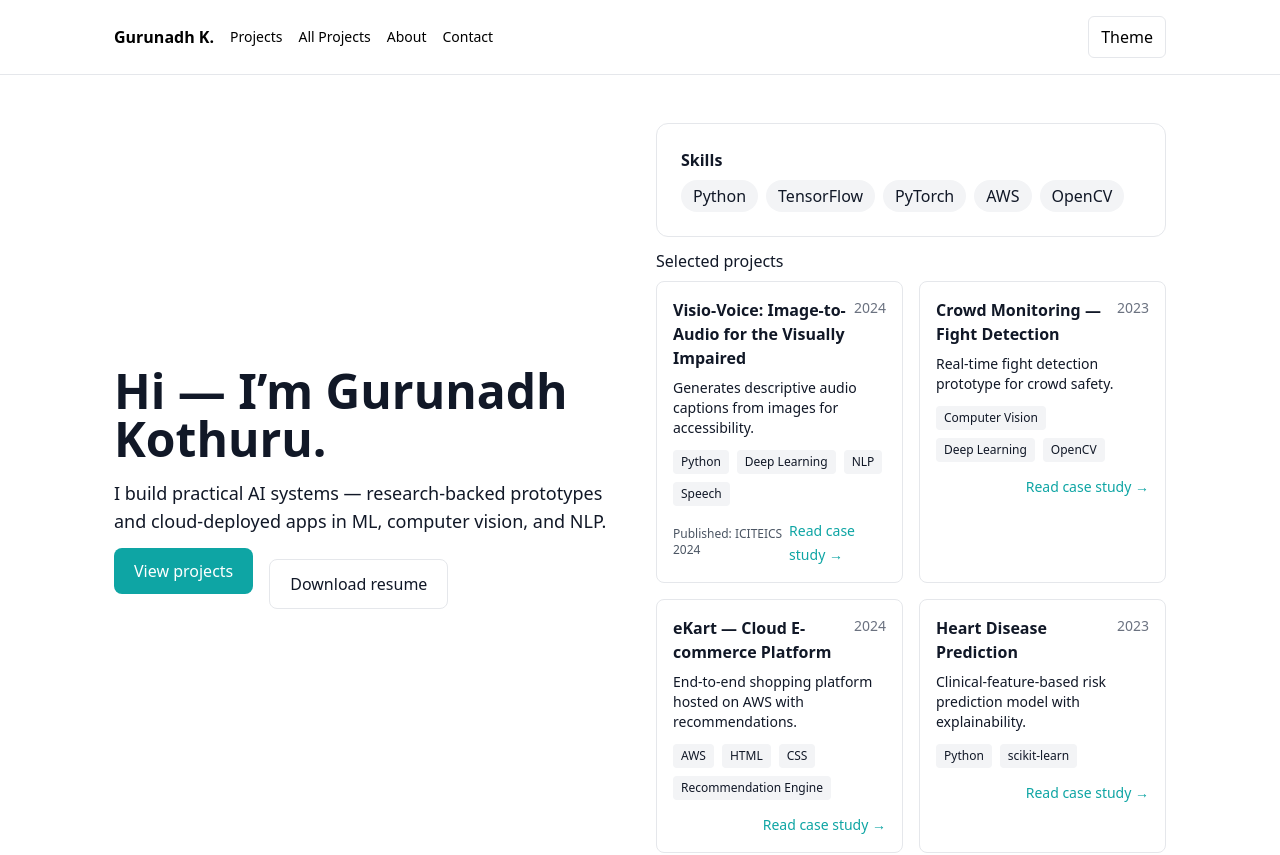
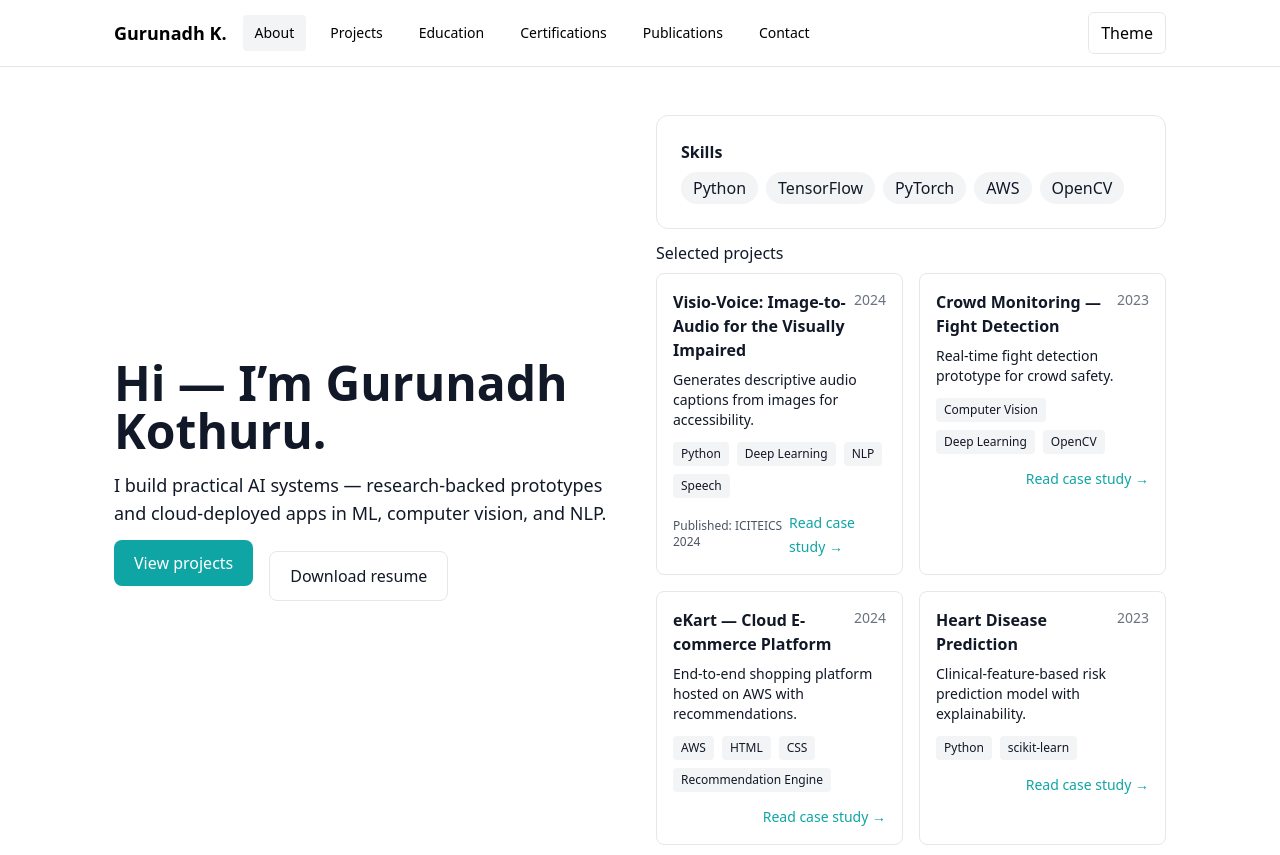
Before and after one commit to Gurunadh99/Portfolio, a Next.js app: page / in a window 1280 px wide. Shown: the top 855 px of the page. Built offline with nearby package versions, Linux system fonts and the light colour scheme.

Commit message:
Update Navbar.jsx

```diff
--- a/src/components/Navbar.jsx
+++ b/src/components/Navbar.jsx
@@ -1,26 +1,37 @@
 import Link from 'next/link'
-import { useState } from 'react'
+import { useState, useEffect } from 'react'
 
 export default function Navbar({ onToggleDarkMode }) {
   const [open, setOpen] = useState(false)
+  const [active, setActive] = useState('home')
+
+  useEffect(() => {
+    const path = typeof window !== 'undefined' ? window.location.pathname : '/'
+    if (path.includes('/projects')) setActive('projects')
+    else setActive('home')
+  }, [])
+
   return (
-    <header className="bg-white dark:bg-gray-900 border-b dark:border-gray-800">
-      <div className="container mx-auto px-6 py-4 flex items-center justify-between">
+    <header className="sticky top-0 z-50 bg-white/90 dark:bg-gray-900/90 backdrop-blur-sm border-b dark:border-gray-800">
+      <div className="container mx-auto px-6 py-3 flex items-center justify-between">
         <div className="flex items-center gap-4">
-          <Link href="/"><a className="font-bold">Gurunadh K.</a></Link>
-          <nav className="hidden md:flex gap-4 text-sm">
-            <Link href="/#projects"><a>Projects</a></Link>
-            <Link href="/projects"><a>All Projects</a></Link>
-            <Link href="/#about"><a>About</a></Link>
-            <Link href="/#contact"><a>Contact</a></Link>
+          <Link href="/"><a className="font-bold text-lg">Gurunadh K.</a></Link>
+          <nav className="hidden md:flex gap-3 text-sm items-center">
+            <a href="#about" className={`px-3 py-2 rounded ${active==='home'?'bg-gray-100 dark:bg-gray-800':''}`}>About</a>
+            <a href="#projects" className="px-3 py-2 rounded">Projects</a>
+            <a href="#education" className="px-3 py-2 rounded">Education</a>
+            <a href="#certifications" className="px-3 py-2 rounded">Certifications</a>
+            <a href="#publications" className="px-3 py-2 rounded">Publications</a>
+            <a href="#contact" className="px-3 py-2 rounded">Contact</a>
           </nav>
         </div>
+
         <div className="flex items-center gap-3">
-          <button onClick={onToggleDarkMode} aria-label="Toggle theme" className="px-3 py-2 rounded-md border">
+          <button onClick={onToggleDarkMode} aria-label="Toggle theme" className="px-3 py-2 rounded-md border dark:border-gray-700">
             Theme
           </button>
           <button className="md:hidden" onClick={() => setOpen(!open)} aria-label="Open menu">
-            ☰
+            {open ? '✕' : '☰'}
           </button>
         </div>
       </div>
@@ -28,9 +39,13 @@ export default function Navbar({ onToggleDarkMode }) {
       {open && (
         <div className="md:hidden border-t dark:border-gray-800">
           <div className="px-6 py-4 flex flex-col gap-3">
-            <Link href="/projects"><a onClick={() => setOpen(false)}>Projects</a></Link>
-            <a href="/resume.pdf" onClick={() => setOpen(false)}>Resume</a>
-            <a href="#contact" onClick={() => setOpen(false)}>Contact</a>
+            <a href="#about" onClick={()=>setOpen(false)}>About</a>
+            <a href="#projects" onClick={()=>setOpen(false)}>Projects</a>
+            <a href="#education" onClick={()=>setOpen(false)}>Education</a>
+            <a href="#certifications" onClick={()=>setOpen(false)}>Certifications</a>
+            <a href="#publications" onClick={()=>setOpen(false)}>Publications</a>
+            <a href="#contact" onClick={()=>setOpen(false)}>Contact</a>
+            <a href="/resume.pdf" onClick={()=>setOpen(false)}>Resume</a>
           </div>
         </div>
       )}
```
